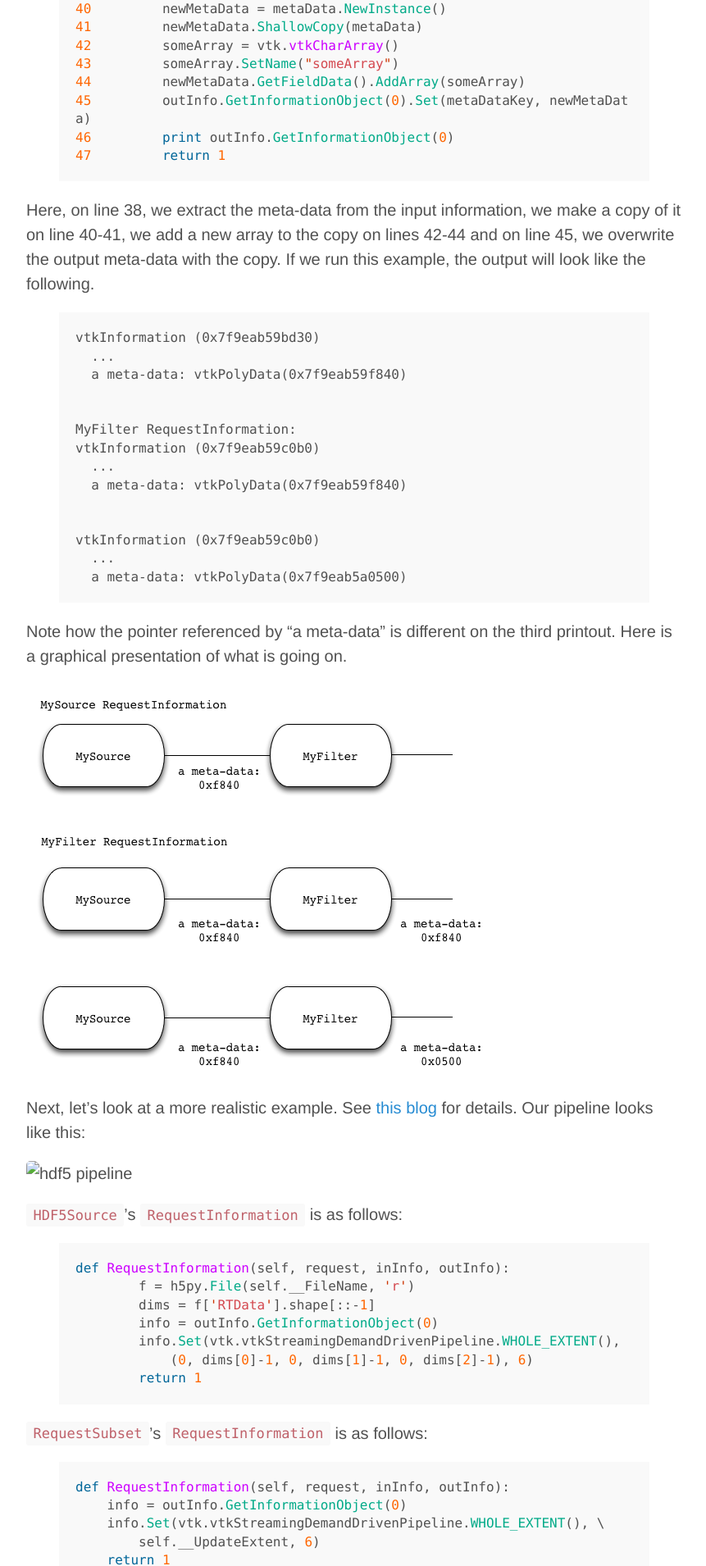
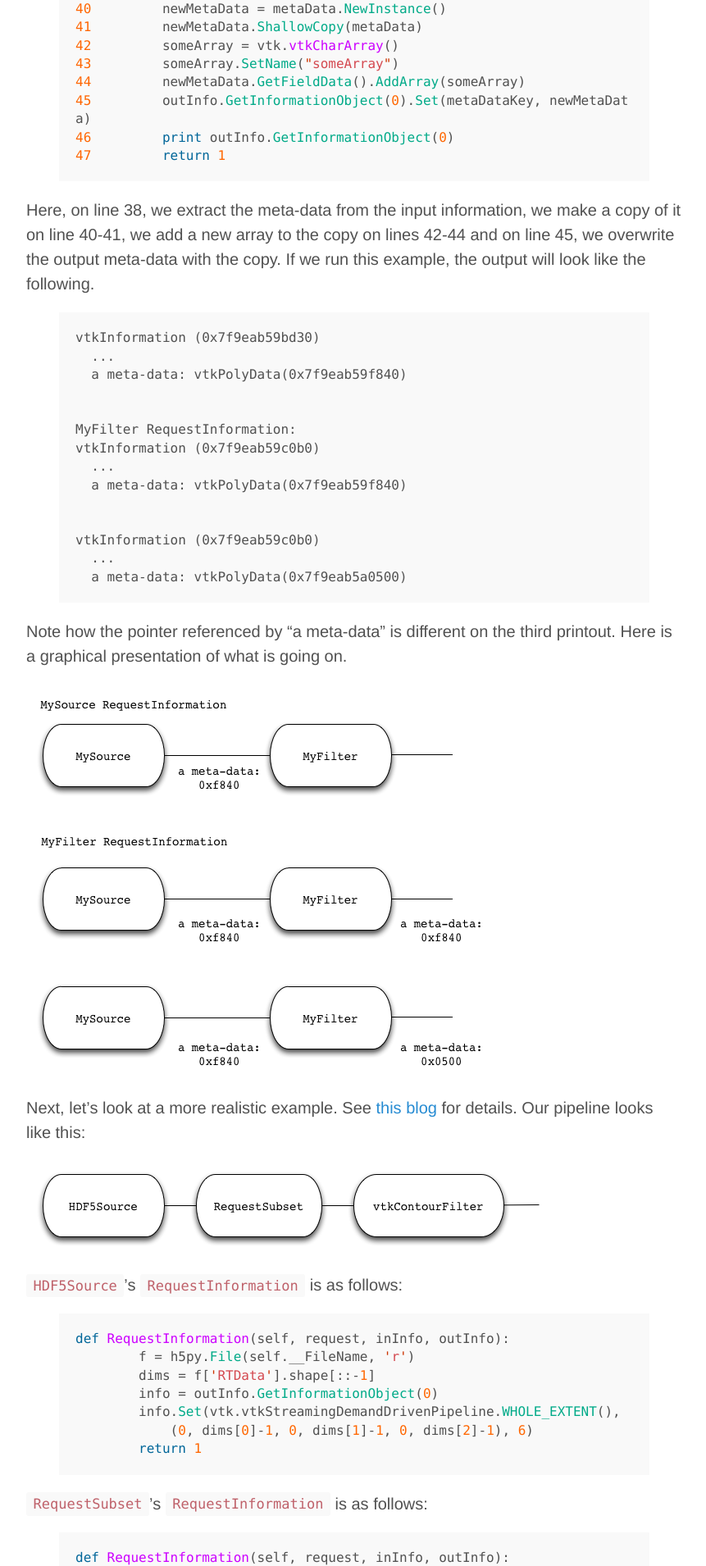
Before and after one commit to berkgeveci/berkgeveci.github.io, a Jekyll site: the page built from _posts/2014-10-05-pipeline-2.md, in a window 1280 px wide. Shown: the part 4490-6400 px from the top of the page at 82% size, without its empty margins (208-1069 px from the left). Built offline with Jekyll 4.4.1, drawn with Linux system fonts in a browser that asks for light colours; Markdown is read by kramdown in place of the engine named in the settings.

Commit message:
Added new blog

```diff
--- a/_posts/2014-10-05-pipeline-2.md
+++ b/_posts/2014-10-05-pipeline-2.md
@@ -222,7 +222,7 @@ Next, let's look at a more realistic example. See
 [this blog]({% post_url 2014-9-13-h5py-reader %}) for details. Our pipeline
 looks like this:
 
-![hdf5 pipeline](assets/hdf5-pipeline.png)
+![hdf5 pipeline](/assets/hdf5-pipeline.png)
 
 `HDF5Source`'s `RequestInformation` is as follows:
 
```
